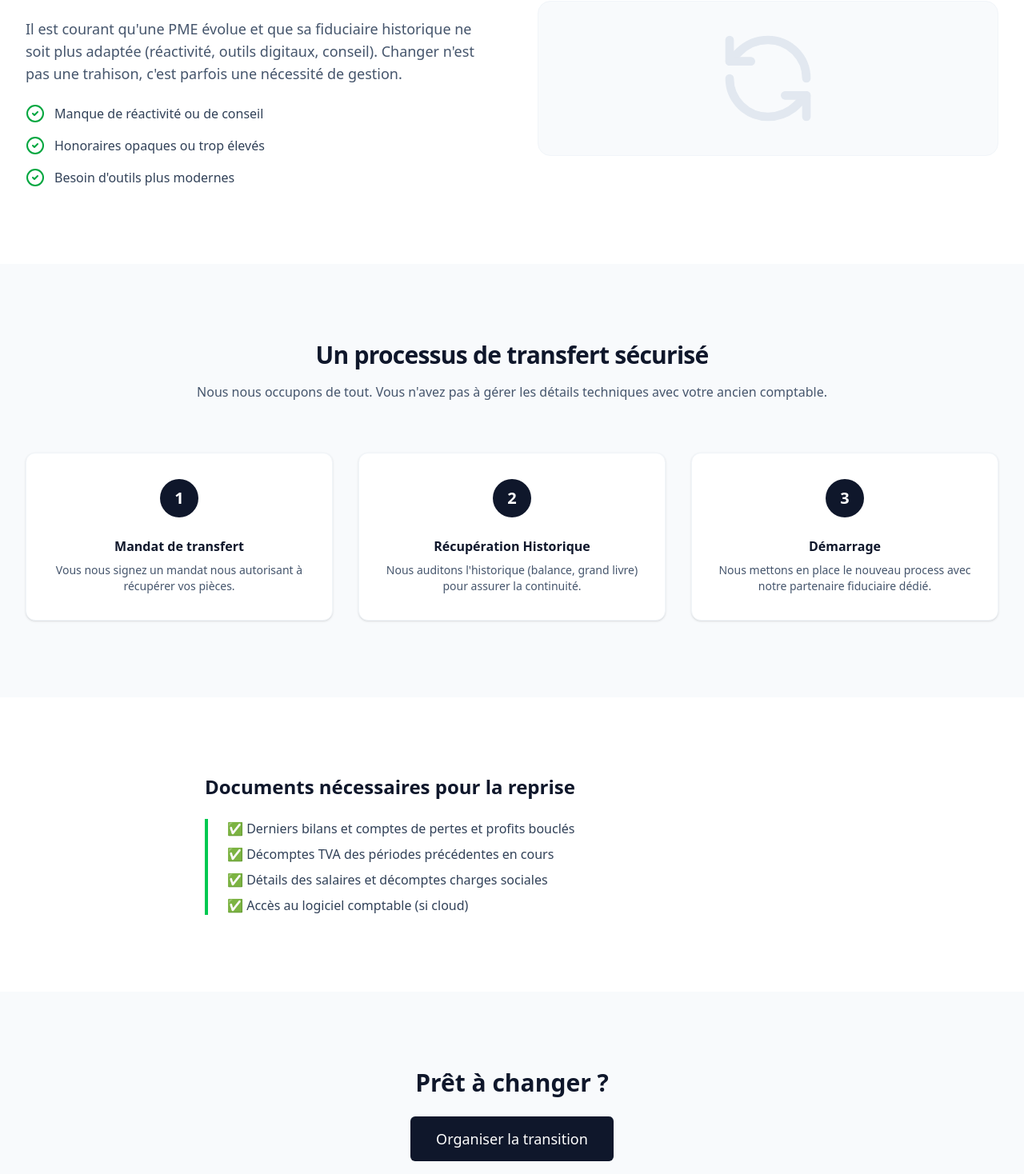
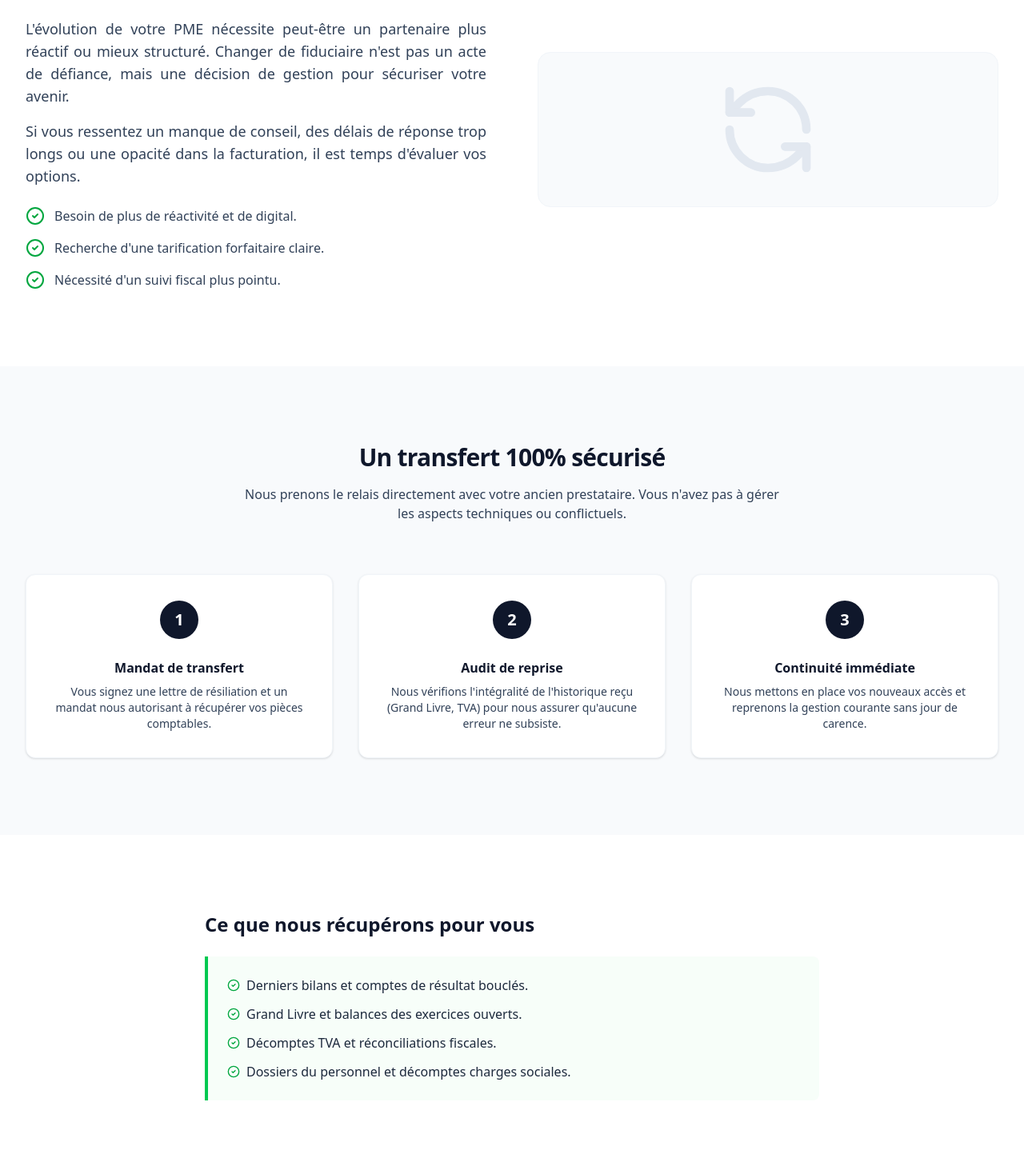
Before and after one commit to lopezdamien/fiduconnect, a Next.js app: page /changer-fiduciaire in a window 1280 px wide. Shown: the part 622-2090 px from the top of the page at 80% size. Built offline with nearby package versions, Linux system fonts and the light colour scheme.

Commit message:
feat: optimize all secondary pages for positioning and SEO

```diff
--- a/app/changer-fiduciaire/page.tsx
+++ b/app/changer-fiduciaire/page.tsx
@@ -19,12 +19,12 @@ export default function ChangerFiduciaire() {
                         Changer de fiduciaire à Genève
                     </h1>
                     <p className="mt-6 text-lg leading-8 text-slate-300 max-w-2xl mx-auto">
-                        Une transition sans rupture d'activité. Nous coordonnons le transfert de votre dossier pour vous.
+                        Une transition fluide et sans rupture d'activité. Nous coordonnons le transfert intégral de votre dossier comptable.
                     </p>
                     <div className="mt-10">
                         <Link href="/contact">
                             <Button size="lg" className="bg-green-700 hover:bg-green-600">
-                                Organiser la transition <ArrowRight className="ml-2 h-4 w-4" />
+                                Organiser une analyse de situation <ArrowRight className="ml-2 h-4 w-4" />
                             </Button>
                         </Link>
                     </div>
@@ -35,22 +35,27 @@ export default function ChangerFiduciaire() {
             <Section className="bg-white">
                 <div className="grid grid-cols-1 lg:grid-cols-2 gap-16 items-center">
                     <div>
-                        <h2 className="text-3xl font-bold text-slate-900 mb-6">Pourquoi changer de prestataire ?</h2>
-                        <p className="text-lg text-slate-600 mb-6">
-                            Il est courant qu'une PME évolue et que sa fiduciaire historique ne soit plus adaptée (réactivité, outils digitaux, conseil). Changer n'est pas une trahison, c'est parfois une nécessité de gestion.
-                        </p>
+                        <h2 className="text-3xl font-bold text-slate-900 mb-6">Pourquoi envisager un changement ?</h2>
+                        <div className="text-lg text-slate-700 mb-6 space-y-4 text-justify">
+                            <p>
+                                L'évolution de votre PME nécessite peut-être un partenaire plus réactif ou mieux structuré. Changer de fiduciaire n'est pas un acte de défiance, mais une décision de gestion pour sécuriser votre avenir.
+                            </p>
+                            <p>
+                                Si vous ressentez un manque de conseil, des délais de réponse trop longs ou une opacité dans la facturation, il est temps d'évaluer vos options.
+                            </p>
+                        </div>
                         <ul className="space-y-4">
                             <li className="flex items-start">
                                 <CheckCircle2 className="h-6 w-6 text-green-600 mr-3 shrink-0" />
-                                <span className="text-slate-700">Manque de réactivité ou de conseil</span>
+                                <span className="text-slate-700 font-medium">Besoin de plus de réactivité et de digital.</span>
                             </li>
                             <li className="flex items-start">
                                 <CheckCircle2 className="h-6 w-6 text-green-600 mr-3 shrink-0" />
-                                <span className="text-slate-700">Honoraires opaques ou trop élevés</span>
+                                <span className="text-slate-700 font-medium">Recherche d'une tarification forfaitaire claire.</span>
                             </li>
                             <li className="flex items-start">
                                 <CheckCircle2 className="h-6 w-6 text-green-600 mr-3 shrink-0" />
-                                <span className="text-slate-700">Besoin d'outils plus modernes</span>
+                                <span className="text-slate-700 font-medium">Nécessité d'un suivi fiscal plus pointu.</span>
                             </li>
                         </ul>
                     </div>
@@ -64,25 +69,33 @@ export default function ChangerFiduciaire() {
             <section className="bg-slate-50 py-24">
                 <div className="mx-auto max-w-7xl px-6 lg:px-8">
                     <div className="text-center mb-16">
-                        <h2 className="text-3xl font-bold tracking-tight text-slate-900 mb-4">Un processus de transfert sécurisé</h2>
-                        <p className="text-slate-600">Nous nous occupons de tout. Vous n'avez pas à gérer les détails techniques avec votre ancien comptable.</p>
+                        <h2 className="text-3xl font-bold tracking-tight text-slate-900 mb-4">Un transfert 100% sécurisé</h2>
+                        <p className="text-slate-700 max-w-2xl mx-auto">
+                            Nous prenons le relais directement avec votre ancien prestataire. Vous n'avez pas à gérer les aspects techniques ou conflictuels.
+                        </p>
                     </div>
 
                     <div className="grid grid-cols-1 md:grid-cols-3 gap-8 text-center">
                         <div className="bg-white p-8 rounded-xl shadow-sm border border-slate-100">
                             <div className="w-12 h-12 bg-slate-900 text-white rounded-full flex items-center justify-center text-xl font-bold mx-auto mb-6">1</div>
                             <h3 className="font-bold text-slate-900 mb-2">Mandat de transfert</h3>
-                            <p className="text-slate-600 text-sm">Vous nous signez un mandat nous autorisant à récupérer vos pièces.</p>
+                            <p className="text-slate-700 text-sm">
+                                Vous signez une lettre de résiliation et un mandat nous autorisant à récupérer vos pièces comptables.
+                            </p>
                         </div>
                         <div className="bg-white p-8 rounded-xl shadow-sm border border-slate-100">
                             <div className="w-12 h-12 bg-slate-900 text-white rounded-full flex items-center justify-center text-xl font-bold mx-auto mb-6">2</div>
-                            <h3 className="font-bold text-slate-900 mb-2">Récupération Historique</h3>
-                            <p className="text-slate-600 text-sm">Nous auditons l'historique (balance, grand livre) pour assurer la continuité.</p>
+                            <h3 className="font-bold text-slate-900 mb-2">Audit de reprise</h3>
+                            <p className="text-slate-700 text-sm">
+                                Nous vérifions l'intégralité de l'historique reçu (Grand Livre, TVA) pour nous assurer qu'aucune erreur ne subsiste.
+                            </p>
                         </div>
                         <div className="bg-white p-8 rounded-xl shadow-sm border border-slate-100">
                             <div className="w-12 h-12 bg-slate-900 text-white rounded-full flex items-center justify-center text-xl font-bold mx-auto mb-6">3</div>
-                            <h3 className="font-bold text-slate-900 mb-2">Démarrage</h3>
-                            <p className="text-slate-600 text-sm">Nous mettons en place le nouveau process avec notre partenaire fiduciaire dédié.</p>
+                            <h3 className="font-bold text-slate-900 mb-2">Continuité immédiate</h3>
+                            <p className="text-slate-700 text-sm">
+                                Nous mettons en place vos nouveaux accès et reprenons la gestion courante sans jour de carence.
+                            </p>
                         </div>
                     </div>
                 </div>
@@ -91,20 +104,22 @@ export default function ChangerFiduciaire() {
             {/* Section 3 - Documents Necesaires */}
             <Section className="bg-white">
                 <div className="mx-auto max-w-3xl">
-                    <h2 className="text-2xl font-bold text-slate-900 mb-6">Documents nécessaires pour la reprise</h2>
-                    <div className="border-l-4 border-green-500 pl-6 space-y-2">
-                        <p className="text-slate-700">✅ Derniers bilans et comptes de pertes et profits bouclés</p>
-                        <p className="text-slate-700">✅ Décomptes TVA des périodes précédentes en cours</p>
-                        <p className="text-slate-700">✅ Détails des salaires et décomptes charges sociales</p>
-                        <p className="text-slate-700">✅ Accès au logiciel comptable (si cloud)</p>
+                    <h2 className="text-2xl font-bold text-slate-900 mb-6">Ce que nous récupérons pour vous</h2>
+                    <div className="bg-green-50/50 border-l-4 border-green-500 p-6 rounded-r-lg space-y-3">
+                        <p className="text-slate-800 font-medium flex items-center"><CheckCircle2 className="h-4 w-4 text-green-600 mr-2" /> Derniers bilans et comptes de résultat bouclés.</p>
+                        <p className="text-slate-800 font-medium flex items-center"><CheckCircle2 className="h-4 w-4 text-green-600 mr-2" /> Grand Livre et balances des exercices ouverts.</p>
+                        <p className="text-slate-800 font-medium flex items-center"><CheckCircle2 className="h-4 w-4 text-green-600 mr-2" /> Décomptes TVA et réconciliations fiscales.</p>
+                        <p className="text-slate-800 font-medium flex items-center"><CheckCircle2 className="h-4 w-4 text-green-600 mr-2" /> Dossiers du personnel et décomptes charges sociales.</p>
                     </div>
                 </div>
             </Section>
 
-            <Section className="bg-slate-50 text-center">
-                <h2 className="text-3xl font-bold text-slate-900 mb-6">Prêt à changer ?</h2>
+            <Section className="bg-slate-50 text-center border-t border-slate-200">
+                <h2 className="text-3xl font-bold text-slate-900 mb-6">Prêt à fiabiliser votre gestion ?</h2>
                 <Link href="/contact">
-                    <Button size="lg">Organiser la transition</Button>
+                    <Button size="lg" className="bg-slate-900 text-white hover:bg-slate-800">
+                        Organiser une analyse de situation
+                    </Button>
                 </Link>
             </Section>
         </>
```
Also changed, not shown: app/services/page.tsx (+11 -11 lines).
